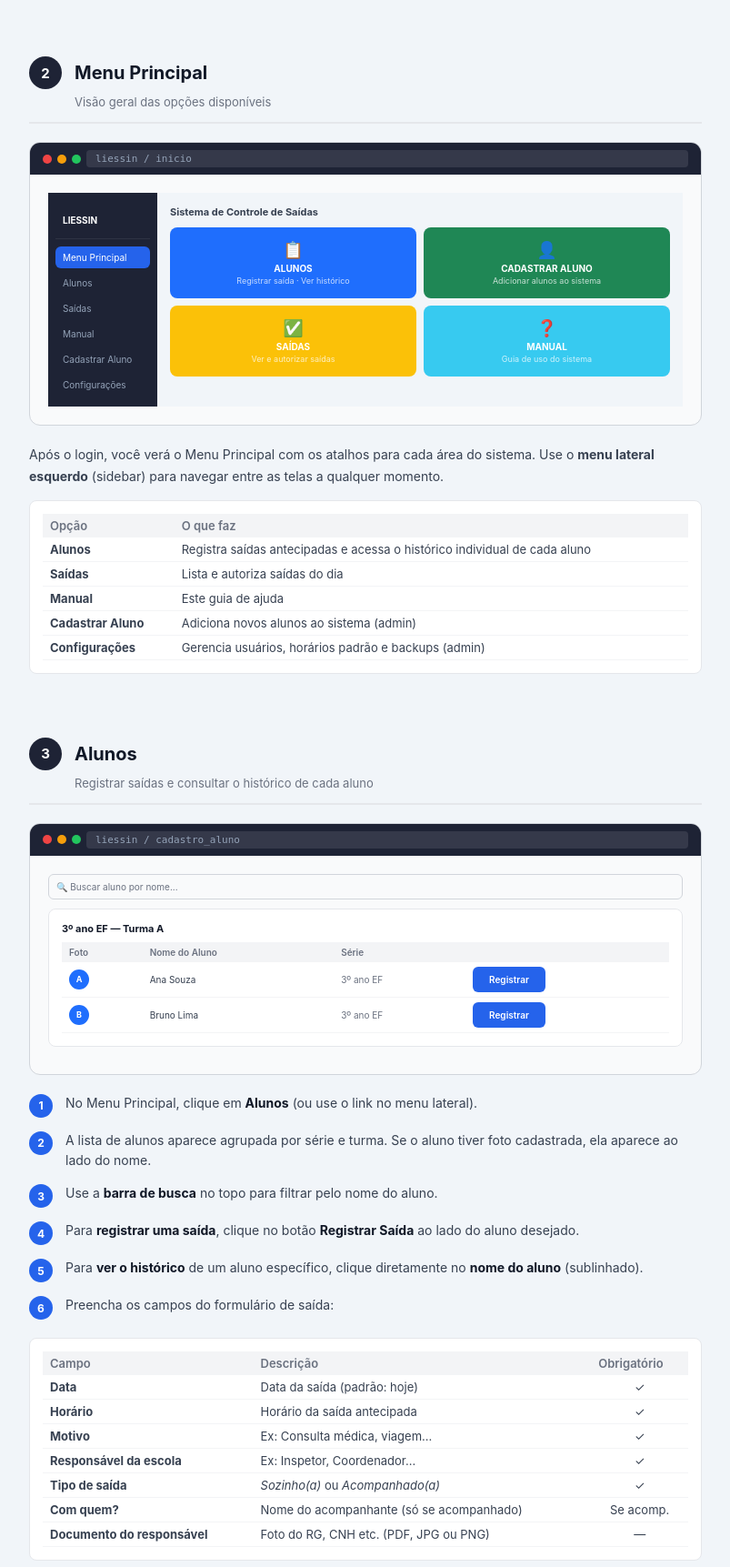
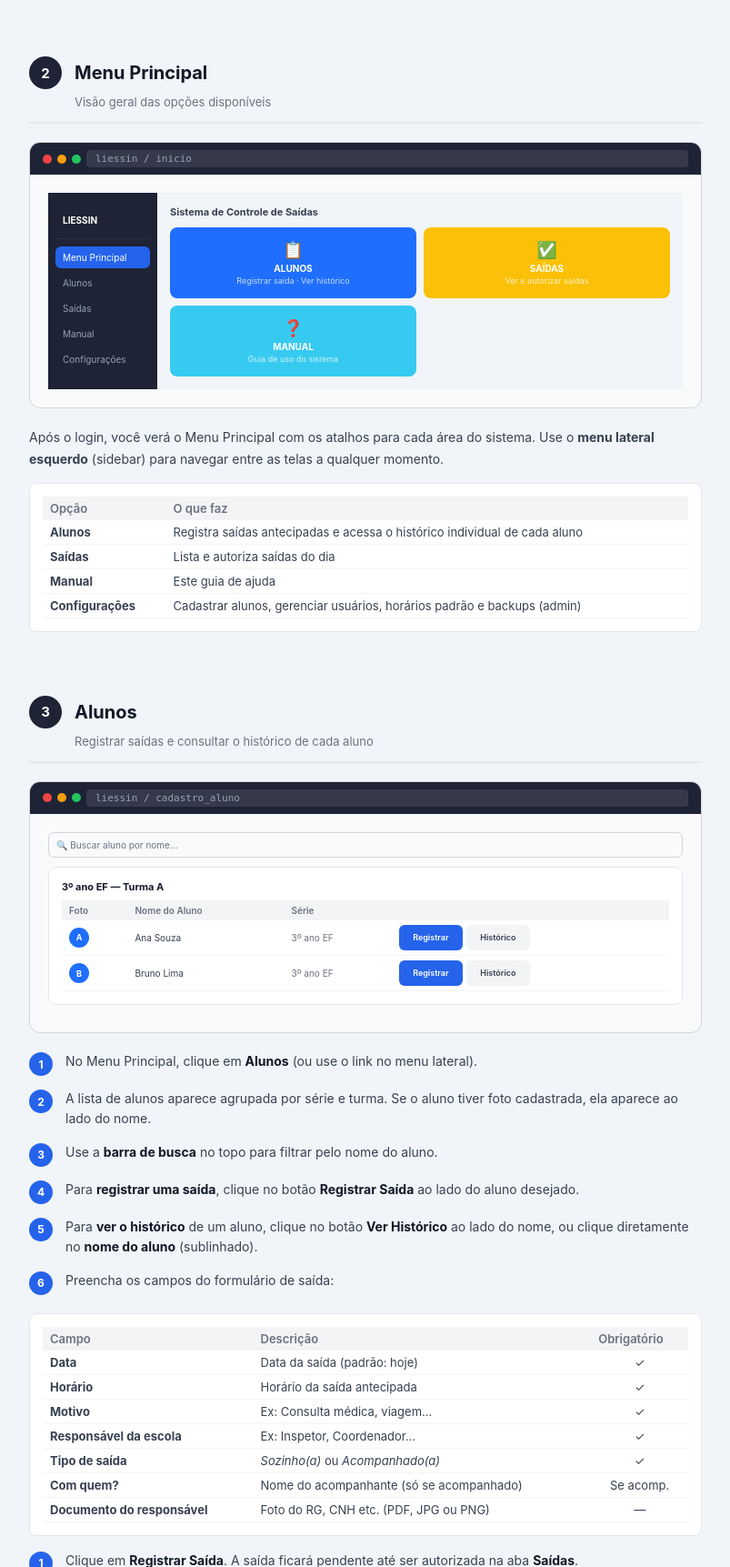
Before and after one commit to tcrosman/Projeto-Seguran-a-Liessin, a Flask app: page /manual in a window 1280 px wide. Shown: the part 1001-2724 px from the top of the page at 91% size, without its empty margins (343-1146 px from the left). Run offline with Flask 3, Linux system fonts and the light colour scheme; the visitor is signed in with stand-in values (Sample User, id 1).

Commit message:
Normaliza acentos e maiúsculas nos cabeçalhos do Excel; atualiza manual
Co-Authored-By: Claude Sonnet 4.6 <noreply@anthropic.com>

```diff
--- a/app.py
+++ b/app.py
@@ -693,7 +693,10 @@ def cadastro_massa():
             try:
                 import pandas as pd
                 df = pd.read_excel(arquivo)
-                df.columns = df.columns.str.lower().str.strip()
+                df.columns = [
+                    ''.join(c for c in unicodedata.normalize('NFKD', str(col)) if not unicodedata.combining(c)).lower().strip()
+                    for col in df.columns
+                ]
                 erros = []
                 rows = []
                 for i, linha in df.iterrows():
--- a/templates/manual.html
+++ b/templates/manual.html
@@ -450,7 +450,6 @@
                 <div class="mockup-nav-item">Saídas</div>
                 <div class="mockup-nav-item">Manual</div>
                 {% if session.role == 'admin' %}
-                <div class="mockup-nav-item">Cadastrar Aluno</div>
                 <div class="mockup-nav-item">Configurações</div>
                 {% endif %}
               </div>
@@ -462,13 +461,6 @@
                     <div class="title">ALUNOS</div>
                     <div class="sub">Registrar saída · Ver histórico</div>
                   </div>
-                  {% if session.role == 'admin' %}
-                  <div class="home-mockup-card green">
-                    <div class="icon">👤</div>
-                    <div class="title">CADASTRAR ALUNO</div>
-                    <div class="sub">Adicionar alunos ao sistema</div>
-                  </div>
-                  {% endif %}
                   <div class="home-mockup-card yellow">
                     <div class="icon">✅</div>
                     <div class="title">SAÍDAS</div>
@@ -497,8 +489,7 @@
               <tr><td><strong>Saídas</strong></td><td>Lista e autoriza saídas do dia</td></tr>
               <tr><td><strong>Manual</strong></td><td>Este guia de ajuda</td></tr>
               {% if session.role == 'admin' %}
-              <tr><td><strong>Cadastrar Aluno</strong></td><td>Adiciona novos alunos ao sistema (admin)</td></tr>
-              <tr><td><strong>Configurações</strong></td><td>Gerencia usuários, horários padrão e backups (admin)</td></tr>
+              <tr><td><strong>Configurações</strong></td><td>Cadastrar alunos, gerenciar usuários, horários padrão e backups (admin)</td></tr>
               {% endif %}
             </tbody>
           </table>
@@ -537,13 +528,13 @@
                     <td><div style="width:22px;height:22px;border-radius:50%;background:#1F6EFD;display:inline-flex;align-items:center;justify-content:center;color:#fff;font-size:9px;font-weight:700;">A</div></td>
                     <td>Ana Souza</td>
                     <td style="color:#6b7280;">3º ano EF</td>
-                    <td><div class="mockup-btn blue" style="width:80px;">Registrar</div></td>
+                    <td style="display:flex;gap:4px;"><div class="mockup-btn blue" style="width:70px;font-size:9px;">Registrar</div><div class="mockup-btn" style="width:70px;font-size:9px;background:#f3f4f6;color:#374151;">Histórico</div></td>
                   </tr>
                   <tr>
                     <td><div style="width:22px;height:22px;border-radius:50%;background:#1F6EFD;display:inline-flex;align-items:center;justify-content:center;color:#fff;font-size:9px;font-weight:700;">B</div></td>
                     <td>Bruno Lima</td>
                     <td style="color:#6b7280;">3º ano EF</td>
-                    <td><div class="mockup-btn blue" style="width:80px;">Registrar</div></td>
+                    <td style="display:flex;gap:4px;"><div class="mockup-btn blue" style="width:70px;font-size:9px;">Registrar</div><div class="mockup-btn" style="width:70px;font-size:9px;background:#f3f4f6;color:#374151;">Histórico</div></td>
                   </tr>
                 </tbody>
               </table>
@@ -556,7 +547,7 @@
           <li><span>A lista de alunos aparece agrupada por série e turma. Se o aluno tiver foto cadastrada, ela aparece ao lado do nome.</span></li>
           <li><span>Use a <strong>barra de busca</strong> no topo para filtrar pelo nome do aluno.</span></li>
           <li><span>Para <strong>registrar uma saída</strong>, clique no botão <strong>Registrar Saída</strong> ao lado do aluno desejado.</span></li>
-          <li><span>Para <strong>ver o histórico</strong> de um aluno específico, clique diretamente no <strong>nome do aluno</strong> (sublinhado).</span></li>
+          <li><span>Para <strong>ver o histórico</strong> de um aluno, clique no botão <strong>Ver Histórico</strong> ao lado do nome, ou clique diretamente no <strong>nome do aluno</strong> (sublinhado).</span></li>
           <li><span>Preencha os campos do formulário de saída:</span></li>
         </ol>
 
@@ -603,8 +594,10 @@
             <div class="mockup-url">liessin / saidas</div>
           </div>
           <div class="mockup-body">
-            <div class="mockup-form-row" style="justify-content:flex-end; margin-bottom:12px;">
-              <div class="mockup-input" style="max-width:140px;">📅 18/04/2026</div>
+            <div class="mockup-form-row" style="margin-bottom:12px; gap:6px;">
+              <div class="mockup-input" style="flex:2;">🔍  Buscar aluno por nome...</div>
+              <div class="mockup-input" style="max-width:120px;">📅 18/04/2026</div>
+              <div class="mockup-btn blue" style="width:60px; font-size:9px;">Filtrar</div>
             </div>
             <div style="font-size:11px; font-weight:700; color:#374151; margin-bottom:8px;">Saídas Pendentes</div>
             <div class="mockup-card" style="margin-bottom:8px;">
@@ -640,7 +633,7 @@
 
         <ol class="steps">
           <li><span>No menu lateral, clique em <strong>Saídas</strong>.</span></li>
-          <li><span>Por padrão, o sistema mostra as saídas do <strong>dia atual</strong>. Use o campo de data para consultar outros dias.</span></li>
+          <li><span>Por padrão, o sistema mostra as saídas do <strong>dia atual</strong>. Use o campo de data para consultar outros dias e a <strong>barra de pesquisa</strong> para filtrar por nome do aluno.</span></li>
           <li><span>A seção <strong>Saídas Pendentes</strong> exibe um card por aluno com foto (se cadastrada), horário, motivo, responsável da escola, tipo de saída e acompanhante (se houver). Se um documento foi anexado, um link para visualizá-lo aparece no card.</span></li>
           <li><span>Quando o aluno estiver pronto para sair, clique em <strong>Autorizar Saída</strong>.</span></li>
           <li><span>A saída passa para a seção <strong>Concluídas</strong>, que lista horário, motivo, responsável da escola e tipo de saída.</span></li>
@@ -745,7 +738,7 @@
 
           <p style="font-size:14px; color:#374151; margin-bottom:12px; font-weight:600;">Cadastro Individual:</p>
           <ol class="steps" style="margin-bottom:20px;">
-            <li><span>Acesse <strong>Cadastrar Aluno</strong> no menu lateral.</span></li>
+            <li><span>Acesse <strong>Configurações</strong> no menu lateral e clique em <strong>Cadastrar Aluno</strong>.</span></li>
             <li><span>Na aba <strong>Cadastro Individual</strong>, preencha o <strong>Nome Completo</strong>, <strong>Série</strong> e <strong>Turma</strong>.</span></li>
             <li><span>Ao selecionar a <strong>Série</strong>, os campos de <strong>horário de saída padrão</strong> são preenchidos automaticamente com base nos horários configurados em Configurações.</span></li>
             <li><span><strong>Responsáveis (opcional):</strong> escreva os nomes e parentesco das pessoas autorizadas a retirar o aluno. Ex: <em>Maria Silva (mãe), João Silva (pai)</em>.</span></li>
```
